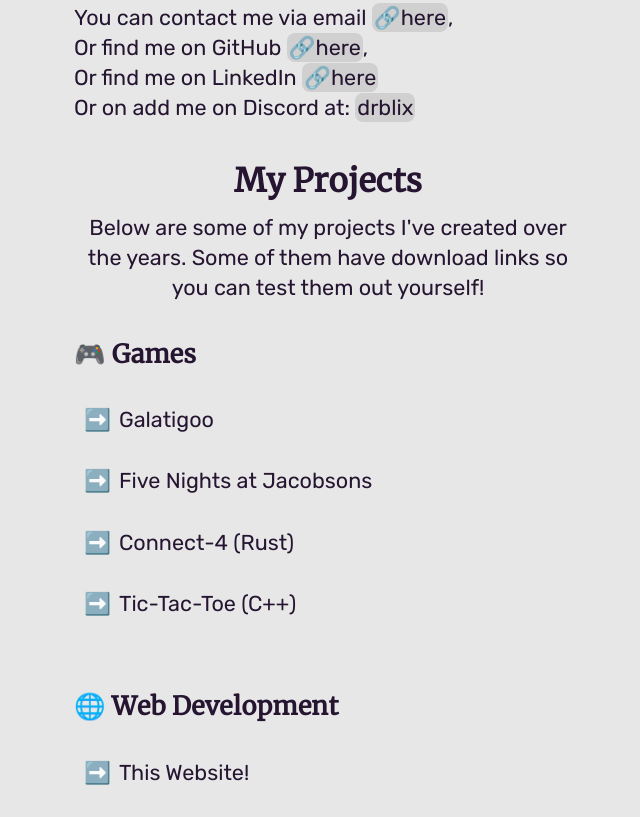
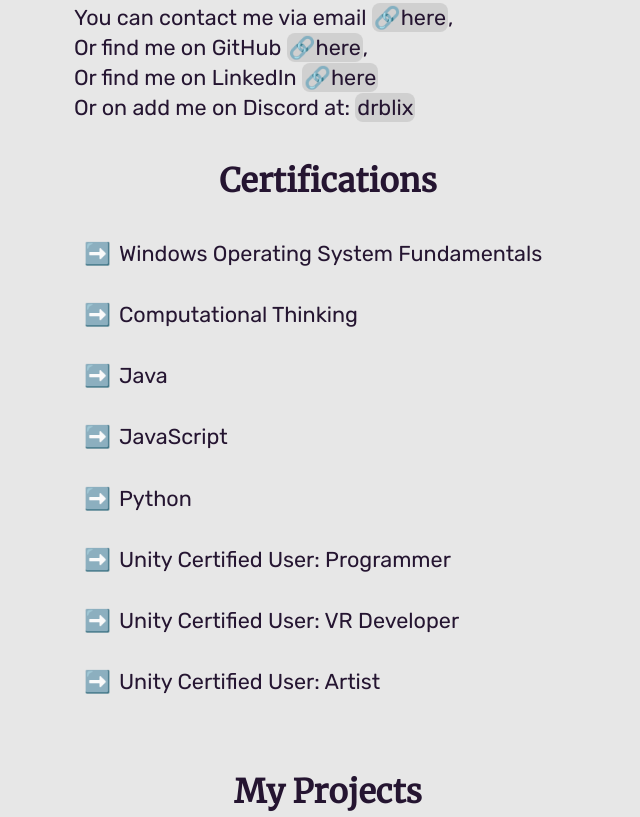
Before and after one commit to drblix/portfolio-website, a plain HTML site: page index.html in a window 1280 px wide. Shown: the part 614-1431 px from the top of the page, without its empty margins (312-952 px from the left). Drawn offline with Linux system fonts and the light colour scheme.

Commit message:
certifications section added

```diff
--- a/index.html
+++ b/index.html
@@ -43,10 +43,64 @@
             </div>
         </section>
 
+        <section id="certifications">
+            <h2 style="text-align: center;">Certifications</h2>
+            <ul class="projects-list">
+                <li class="project-element">
+                    <details>
+                        <summary>Windows Operating System Fundamentals</summary>
+                        <embed src="certifications/windows-cert.pdf" height="400" width="800">
+                    </details>
+                </li>
+                <li class="project-element">
+                    <details>
+                        <summary>Computational Thinking</summary>
+                        <embed src="certifications/computation-cert.pdf" height="400" width="800">
+                    </details>
+                </li>
+                <li class="project-element">
+                    <details>
+                        <summary>Java</summary>
+                        <embed src="certifications/java-cert.pdf" height="400" width="800">
+                    </details>
+                </li>
+                <li class="project-element">
+                    <details>
+                        <summary>JavaScript</summary>
+                        <embed src="certifications/js-cert.pdf" height="400" width="800">
+                    </details>
+                </li>
+                <li class="project-element">
+                    <details>
+                        <summary>Python</summary>
+                        <embed src="certifications/python-cert.pdf" height="400" width="800">
+                    </details>
+                </li>
+                <li class="project-element">
+                    <details>
+                        <summary>Unity Certified User: Programmer</summary>
+                        <embed src="certifications/programmer-cert.pdf" height="400" width="800">
+                    </details>
+                </li>
+                <li class="project-element">
+                    <details>
+                        <summary>Unity Certified User: VR Developer</summary>
+                        <embed src="certifications/vr-cert.pdf" height="400" width="800">
+                    </details>
+                </li>
+                <li class="project-element">
+                    <details>
+                        <summary>Unity Certified User: Artist</summary>
+                        <embed src="certifications/artist-cert.pdf" height="400" width="800">
+                    </details>
+                </li>
+            </ul>
+        </section>
+
         <section id="projects">
-            <div id="heading">
-                <h2 style="text-align: center;">My Projects</h2>
-                <p style="margin-top: -18px; text-align: center;">Below are some of my projects I've created over the years. Some of them have download links so you can test them out yourself!</p>
+            <div id="heading" style="text-align: center;">
+                <h2>My Projects</h2>
+                <p style="margin-top: -18px;">Below are some of my projects I've created over the years. Some of them have download links so you can test them out yourself!</p>
             </div>
 
             <section id="games">
--- a/main.css
+++ b/main.css
@@ -60,6 +60,10 @@
 
 details .fade-in {
     animation: fadeIn 750ms ease-out;
+}
+
+embed {
+    margin: 0 auto;
 }
 
 .loaded {
```
Also changed, not shown: 8 other files.
